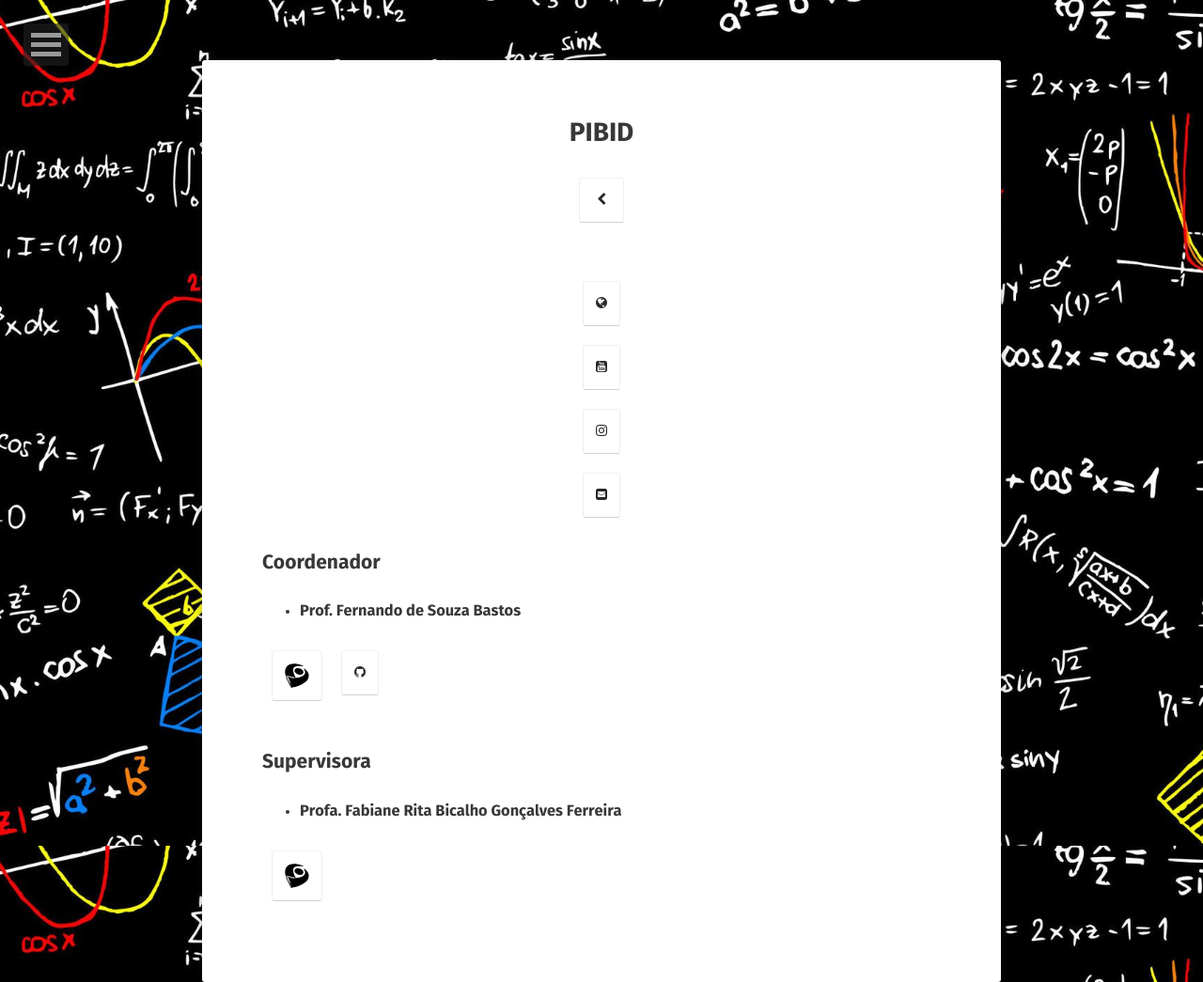
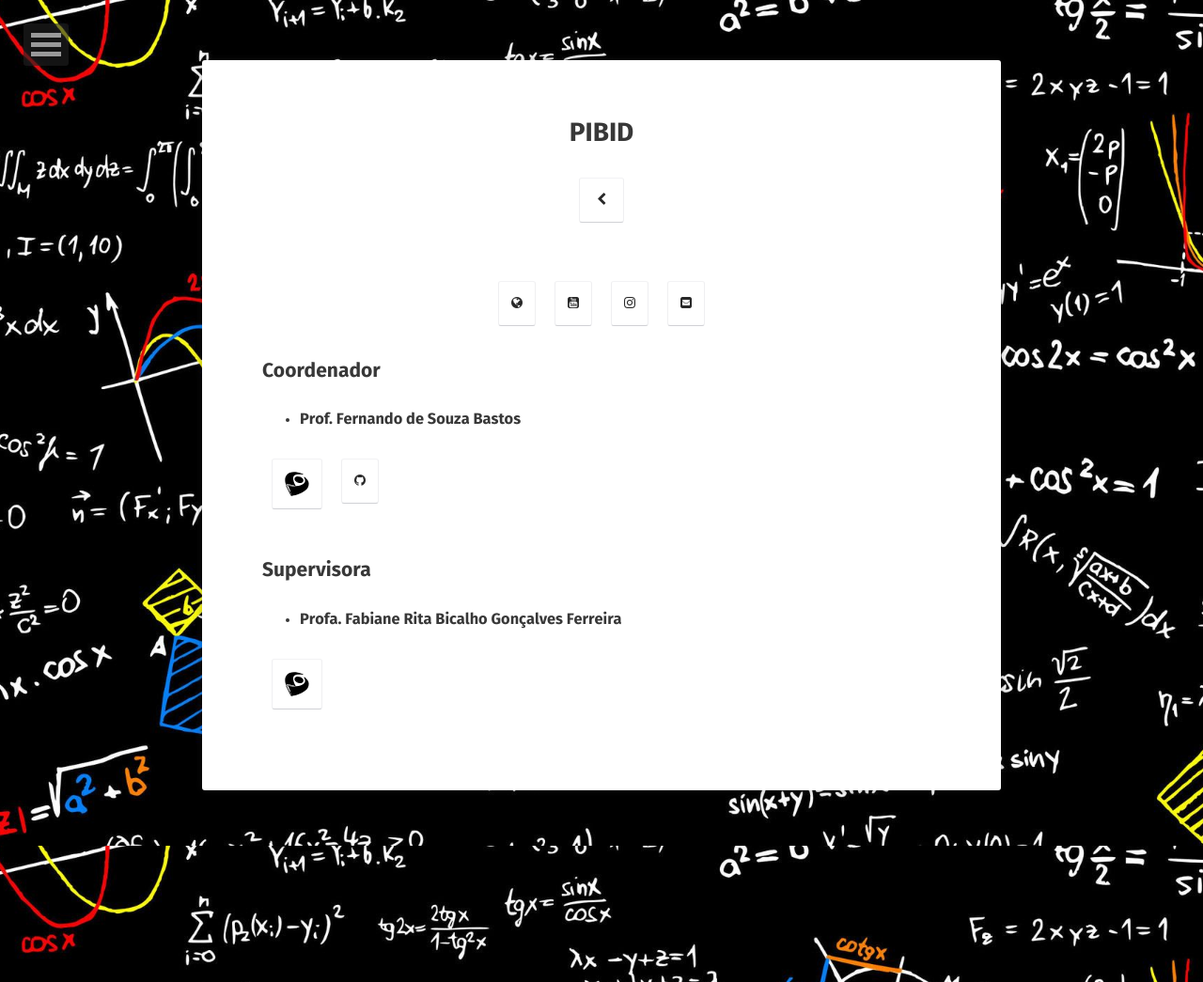
Before and after one commit to julialmartins/julialmartins.github.io, a Jekyll site: the page built from _posts/2021-04-03-pibid.md, in a window 1280 px wide. Shown: the whole page at 94% size. Built offline with Jekyll 4.4.1, drawn with Linux system fonts in a browser that asks for light colours; some web fonts are replaced.

Commit message:
centralizando

```diff
--- a/_posts/2021-04-03-pibid.md
+++ b/_posts/2021-04-03-pibid.md
@@ -7,26 +7,26 @@ tag:
 - projetos
 ---
 
-<div style = "display: block;">
-   <div style = "text-align:center;">
+<div style="display:flex; flex-direction: row; justify-content: center; align-items: center">
+   <div>
       <a class="social-btn" href="https://pibid.caf.ufv.br/" target="_blank">
       <i class="fa fa-fw fa-globe"></i>
       </a>
    </div>
 
-   <div style = "text-align:center;">
+   <div>
       <a class="social-btn" href="https://www.youtube.com/channel/UC0-TwS7tf7JhWsy28sE50Gw" target="_blank">
       <i class="fa fa-fw fa-youtube-square"></i>
       </a>
    </div>
 
-   <div style = "text-align:center;">
+   <div>
       <a class="social-btn" href="https://www.instagram.com/pibidexatas_ufvcaf/" target="_blank">
       <i class="fa fa-fw fa-instagram"></i>
       </a>
    </div>
 
-   <div style = "text-align:center;">
+   <div>
       <a class="social-btn" href="mailto:pibid.exatas.caf@ufv.br" target="_blank">
       <i class="fa fa-fw fa-envelope-square"></i>
       </a>
```
